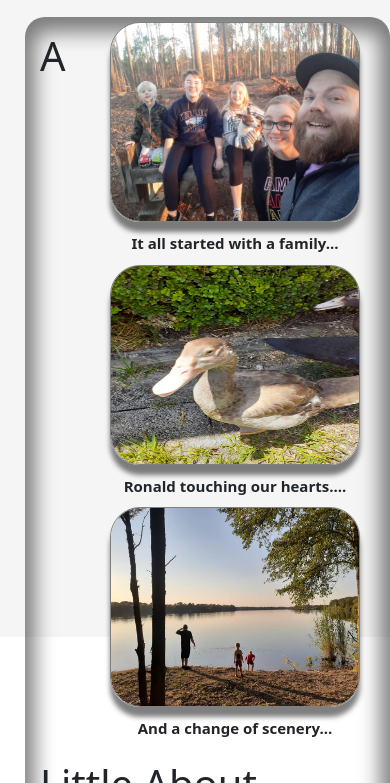
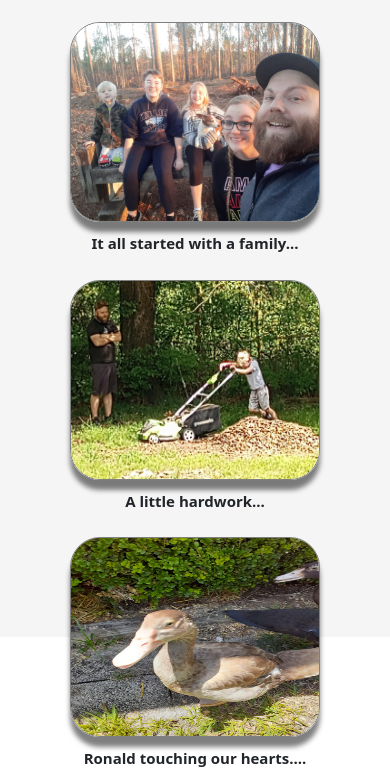
Before and after one commit to JaclynFoster/store-app, a React app: page /about in a window 390 px wide. Shown: the part 213-996 px from the top of the page. Built offline with nearby package versions, Linux system fonts and the light colour scheme; no server answers.

Commit message:
responsive about section completed

```diff
--- a/src/components/About/About.css
+++ b/src/components/About/About.css
@@ -1,12 +1,15 @@
 .paragraph-section {
-    /* width: 77vw; */
+    width: 100%;
+    min-width: 390px;
     box-shadow: inset 0px 5px 20px 10px rgba(0, 0, 0, 0.5);
     border-radius: 20px;
     padding: 10px;
-    margin-left: 25px;
     margin-top: 20px;
-    margin-bottom: 20px;
-
+    margin-bottom: 30px;
+    display: flex;
+    flex-direction: column;
+    align-content: center;
+    align-items: center;
 }
 
 
@@ -24,6 +27,8 @@
 .about-pic {
     height: 200px;
     width: 250px;
+    min-width: 50px;
+    min-height: 50px;
     border-radius: 30px;
     border: 1px solid grey;
     box-shadow: 0px 10px 5px 0px rgba(0, 0, 0, 0.5);
@@ -35,12 +40,17 @@
 }
 
 .picture-section {
-    float: right;
     display: flex;
-    flex-direction:column;
+    flex-direction:row;
     padding: 10px;
-    margin-right: 20px;
     margin-top: 15px;
+    flex-wrap: wrap;
+    width: 100%;
+    min-width: 390px;
+    gap: 15px;
+    align-items: center;
+    justify-content: center;
+    align-self: center;
 }
 
 .about-label {
@@ -49,3 +59,16 @@
     text-align: center;
     padding: 10px;
 }
+
+.about-flex {
+    display: flex;
+    flex-direction: row;
+    flex-wrap: wrap;
+    width: 100%;
+    min-width: 390px;
+}
+
+.picture-align-content {
+    display: flex;
+    flex-direction: column;
+}
--- a/src/routes/About.js
+++ b/src/routes/About.js
@@ -3,95 +3,107 @@ import Layout from '../components/Layout/Layout'
 import family from '../images/familypic.jpeg'
 import ronald from '../images/ronald.jpeg'
 import scenery from '../images/lakeLife.jpeg'
+import hardwork from '../images/hardwork.jpeg'
 import '../components/About/About.css'
-
 
 const About = () => {
   return (
     <Layout>
-
-
-
-
-
+      <div className="about-flex">
         <div className="picture-section">
+          <div className="picture-align-content">
             <img className="about-pic" src={family} />
-        <label className="about-label">It all started with a family...</label>
+            <label className="about-label">
+              It all started with a family...
+            </label>
+          </div>
+          <div className="picture-align-content">
+            <img className="about-pic" src={hardwork} />
+            <label className="about-label">A little hardwork...</label>
+          </div>
+          <div className="picture-align-content">
             <img className="about-pic" src={ronald} />
-        <label className="about-label">Ronald touching our hearts....</label>
+            <label className="about-label">
+              Ronald touching our hearts....
+            </label>
+          </div>
+          <div className="picture-align-content">
             <img className="about-pic" src={scenery} />
             <label className="about-label">And a change of scenery...</label>
           </div>
-
+        </div>
 
         <div className="paragraph-section">
-        <h1 className="h1About">A Little About Farm...</h1>
+          <h1 className="h1About">A Little About The Farm...</h1>
           <div className="pGrid">
             <p>
               Lorem ipsum dolor sit amet, consectetur adipiscing elit, sed do
               eiusmod tempor incididunt ut labore et dolore magna aliqua. Aenean
               vel elit scelerisque mauris pellentesque pulvinar pellentesque.
               Aliquam ut porttitor leo a diam sollicitudin. Non diam phasellus
-            vestibulum lorem sed. Sit amet aliquam id diam maecenas ultricies mi
-            eget mauris. Viverra orci sagittis eu volutpat odio. Cursus mattis
-            molestie a iaculis at erat pellentesque. Nulla facilisi morbi tempus
-            iaculis urna id volutpat. Maecenas sed enim ut sem viverra aliquet
-            eget. Id donec ultrices tincidunt arcu non sodales neque sodales ut.
-            Nullam eget felis eget nunc lobortis mattis aliquam faucibus purus.
-            Volutpat sed cras ornare arcu dui vivamus arcu. Enim nec dui nunc
-            mattis enim ut. Sed viverra tellus in hac habitasse platea dictumst
-            vestibulum. Blandit libero volutpat sed cras ornare. Leo vel
-            fringilla est ullamcorper eget nulla facilisi etiam dignissim.
-            Interdum velit euismod in pellentesque massa placerat duis. Quis
-            blandit turpis cursus in hac habitasse platea dictumst. Aliquet
-            bibendum enim facilisis gravida neque. Elit pellentesque habitant
-            morbi tristique senectus et netus et. Euismod lacinia at quis risus
-            sed vulputate odio. Nunc consequat interdum varius sit amet mattis
-            vulputate. Id consectetur purus ut faucibus pulvinar. Faucibus
-            turpis in eu mi bibendum neque egestas. Vitae nunc sed velit
-            dignissim sodales ut. Et ultrices neque ornare aenean euismod
-            elementum. Duis ut diam quam nulla porttitor. Ornare arcu dui
-            vivamus arcu felis bibendum. Dolor sit amet consectetur adipiscing
-            elit. Elementum sagittis vitae et leo. Sit amet consectetur
-            adipiscing elit duis. Quam id leo in vitae turpis massa. Morbi
-            tristique senectus et netus. Convallis convallis tellus id interdum
-            velit. A iaculis at erat pellentesque adipiscing commodo. Morbi
-            tristique senectus et netus et. Magna eget est lorem ipsum dolor
-            sit. Sit amet facilisis magna etiam tempor orci eu. Nisl vel pretium
-            lectus quam id leo in vitae. Sapien eget mi proin sed libero enim
-            sed faucibus. Magna sit amet purus gravida quis blandit turpis
-            cursus. Consectetur adipiscing elit pellentesque habitant morbi
-            tristique. Morbi blandit cursus risus at. Nec feugiat nisl pretium
-            fusce id velit. Nunc sed blandit libero volutpat sed. Habitasse
-            platea dictumst vestibulum rhoncus.{' '}
+              vestibulum lorem sed. Sit amet aliquam id diam maecenas ultricies
+              mi eget mauris. Viverra orci sagittis eu volutpat odio. Cursus
+              mattis molestie a iaculis at erat pellentesque. Nulla facilisi
+              morbi tempus iaculis urna id volutpat. Maecenas sed enim ut sem
+              viverra aliquet eget. Id donec ultrices tincidunt arcu non sodales
+              neque sodales ut. Nullam eget felis eget nunc lobortis mattis
+              aliquam faucibus purus. Volutpat sed cras ornare arcu dui vivamus
+              arcu. Enim nec dui nunc mattis enim ut. Sed viverra tellus in hac
+              habitasse platea dictumst vestibulum. Blandit libero volutpat sed
+              cras ornare. Leo vel fringilla est ullamcorper eget nulla facilisi
+              etiam dignissim. Interdum velit euismod in pellentesque massa
+              placerat duis. Quis blandit turpis cursus in hac habitasse platea
+              dictumst. Aliquet bibendum enim facilisis gravida neque. Elit
+              pellentesque habitant morbi tristique senectus et netus et.
+              Euismod lacinia at quis risus sed vulputate odio. Nunc consequat
+              interdum varius sit amet mattis vulputate. Id consectetur purus ut
+              faucibus pulvinar. Faucibus turpis in eu mi bibendum neque
+              egestas. Vitae nunc sed velit dignissim sodales ut. Et ultrices
+              neque ornare aenean euismod elementum. Duis ut diam quam nulla
+              porttitor. Ornare arcu dui vivamus arcu felis bibendum. Dolor sit
+              amet consectetur adipiscing elit. Elementum sagittis vitae et leo.
+              Sit amet consectetur adipiscing elit duis. Quam id leo in vitae
+              turpis massa. Morbi tristique senectus et netus. Convallis
+              convallis tellus id interdum velit. A iaculis at erat pellentesque
+              adipiscing commodo. Morbi tristique senectus et netus et. Magna
+              eget est lorem ipsum dolor sit. Sit amet facilisis magna etiam
+              tempor orci eu. Nisl vel pretium lectus quam id leo in vitae.
+              Sapien eget mi proin sed libero enim sed faucibus. Magna sit amet
+              purus gravida quis blandit turpis cursus. Consectetur adipiscing
+              elit pellentesque habitant morbi tristique. Morbi blandit cursus
+              risus at. Nec feugiat nisl pretium fusce id velit. Nunc sed
+              blandit libero volutpat sed. Habitasse platea dictumst vestibulum
+              rhoncus.{' '}
             </p>
 
             <p>
-            Imperdiet dui accumsan sit amet nulla facilisi morbi tempus. Turpis
-            egestas sed tempus urna et pharetra pharetra. Egestas sed tempus
-            urna et pharetra pharetra massa. Turpis massa tincidunt dui ut
-            ornare lectus sit. Vivamus arcu felis bibendum ut tristique et
+              Imperdiet dui accumsan sit amet nulla facilisi morbi tempus.
+              Turpis egestas sed tempus urna et pharetra pharetra. Egestas sed
+              tempus urna et pharetra pharetra massa. Turpis massa tincidunt dui
+              ut ornare lectus sit. Vivamus arcu felis bibendum ut tristique et
               egestas quis. Et malesuada fames ac turpis egestas maecenas. In
-            massa tempor nec feugiat nisl pretium fusce. Consectetur adipiscing
-            elit ut aliquam purus sit amet luctus. Egestas tellus rutrum tellus
-            pellentesque eu tincidunt tortor. Egestas maecenas pharetra
-            convallis posuere morbi leo urna. Faucibus ornare suspendisse sed
-            nisi lacus. Phasellus vestibulum lorem sed risus ultricies tristique
-            nulla aliquet. Ligula ullamcorper malesuada proin libero nunc
-            consequat interdum. Lobortis feugiat vivamus at augue eget arcu
-            dictum varius. Maecenas pharetra convallis posuere morbi leo urna
-            molestie at. Mi in nulla posuere sollicitudin aliquam ultrices.
-            Pharetra magna ac placerat vestibulum lectus mauris ultrices eros
-            in. Rutrum tellus pellentesque eu tincidunt tortor aliquam. Risus
-            nullam eget felis eget nunc lobortis. Vel risus commodo viverra
-            maecenas accumsan. Ut diam quam nulla porttitor massa id. Mattis
-            nunc sed blandit libero volutpat. A iaculis at erat pellentesque.
-            Aliquet sagittis id consectetur purus. Et tortor at risus viverra
-            adipiscing at in tellus. Sed augue lacus viverra vitae congue.
-            Tristique senectus et netus et malesuada fames. Bibendum at varius
-            vel pharetra. Lorem ipsum dolor sit amet consectetur adipiscing elit
-            ut. Molestie nunc non blandit massa enim nec dui nunc.
+              massa tempor nec feugiat nisl pretium fusce. Consectetur
+              adipiscing elit ut aliquam purus sit amet luctus. Egestas tellus
+              rutrum tellus pellentesque eu tincidunt tortor. Egestas maecenas
+              pharetra convallis posuere morbi leo urna. Faucibus ornare
+              suspendisse sed nisi lacus. Phasellus vestibulum lorem sed risus
+              ultricies tristique nulla aliquet. Ligula ullamcorper malesuada
+              proin libero nunc consequat interdum. Lobortis feugiat vivamus at
+              augue eget arcu dictum varius. Maecenas pharetra convallis posuere
+              morbi leo urna molestie at. Mi in nulla posuere sollicitudin
+              aliquam ultrices. Pharetra magna ac placerat vestibulum lectus
+              mauris ultrices eros in. Rutrum tellus pellentesque eu tincidunt
+              tortor aliquam. Risus nullam eget felis eget nunc lobortis. Vel
+              risus commodo viverra maecenas accumsan. Ut diam quam nulla
+              porttitor massa id. Mattis nunc sed blandit libero volutpat. A
+              iaculis at erat pellentesque. Aliquet sagittis id consectetur
+              purus. Et tortor at risus viverra adipiscing at in tellus. Sed
+              augue lacus viverra vitae congue. Tristique senectus et netus et
+              malesuada fames. Bibendum at varius vel pharetra. Lorem ipsum
+              dolor sit amet consectetur adipiscing elit ut. Molestie nunc non
+              blandit massa enim nec dui nunc.
             </p>
+          </div>
         </div>
       </div>
     </Layout>
```
Also changed, not shown: src/images/hardwork.jpeg (added). Lines whose indentation alone changed are shown as unchanged.
